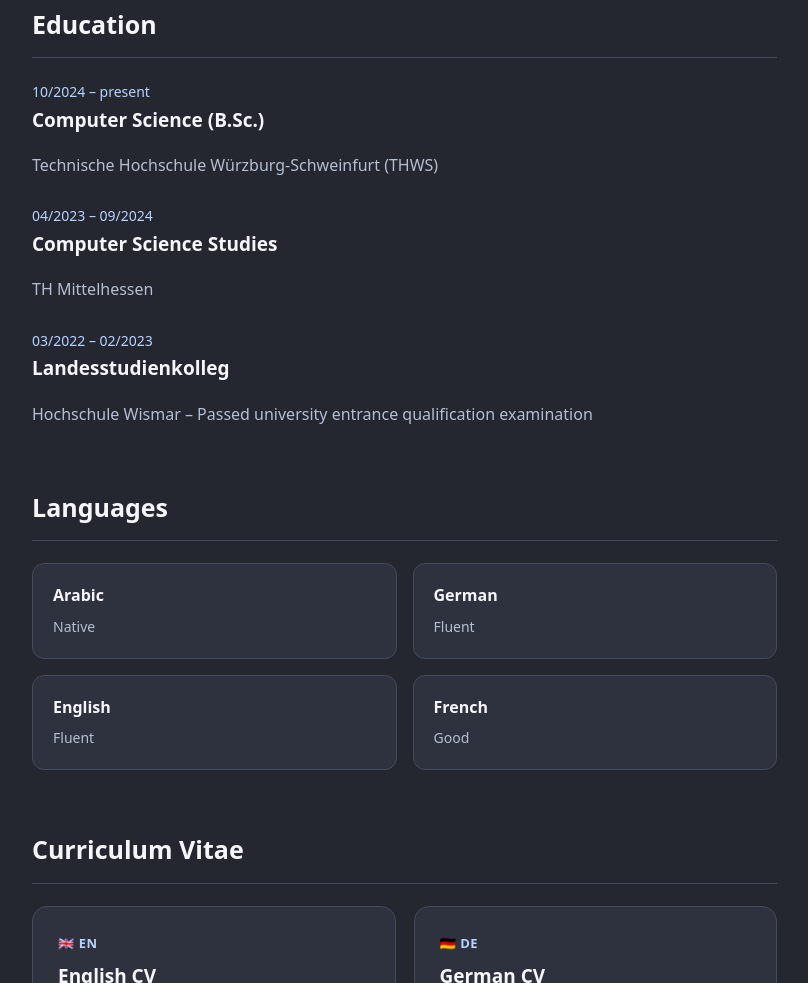
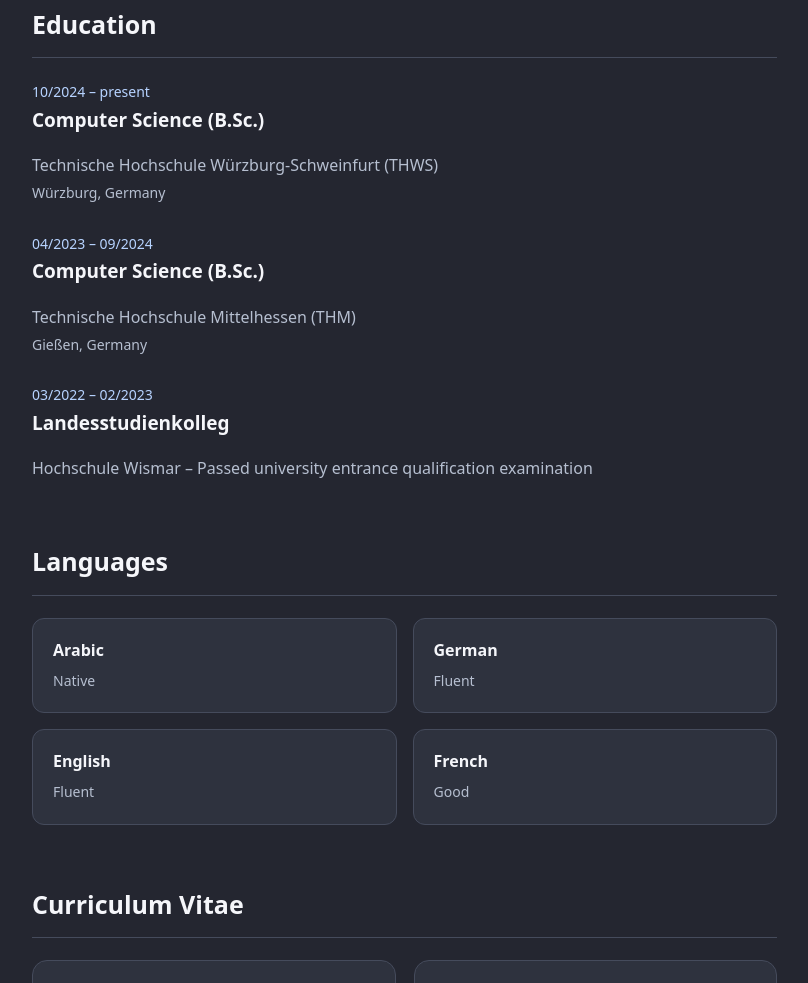
Before and after one commit to OMoumni/omar-portfolio, a plain HTML site: page index.html in a window 1280 px wide. Shown: the part 1719-2702 px from the top of the page, without its empty margins (418-1226 px from the left). Drawn offline with Linux system fonts and the light colour scheme.

Commit message:
Refine education titles and add locations
Updated education details and locations for clarity.

```diff
--- a/index.html
+++ b/index.html
@@ -261,6 +261,7 @@ nav a { display: flex; align-items: center; gap: 12px; text-align: left; padding
 nav a svg { width: 20px; height: 20px; flex-shrink: 0; fill: none; stroke: currentColor; stroke-width: 1.7; stroke-linecap: round; stroke-linejoin: round; color: var(--accent); }
 nav a:hover { background: var(--tag); }
 @media (max-width: 750px) { nav { display: flex; flex-wrap: wrap; justify-content: center; width: auto; } nav a { display: inline-flex; } }
+.education-location { font-size: 14px; }
 </style>
  </head>
  <body>
@@ -464,7 +465,8 @@ nav a:hover { background: var(--tag); }
        Informatik (B.Sc.)
       </h3>
       <p>
-       Technische Hochschule Würzburg-Schweinfurt (THWS)
+       Technische Hochschule Würzburg-Schweinfurt (THWS)<br>
+       <span class="education-location" data-i18n="thwsLocation">Würzburg, Deutschland</span>
       </p>
      </div>
      <div class="item">
@@ -472,10 +474,11 @@ nav a:hover { background: var(--tag); }
        04/2023 – 09/2024
       </div>
       <h3 data-i18n="studies">
-       Informatikstudium
+       Informatik (B.Sc.)
       </h3>
       <p>
-       TH Mittelhessen
+       Technische Hochschule Mittelhessen (THM)<br>
+       <span class="education-location" data-i18n="thmLocation">Gießen, Deutschland</span>
       </p>
      </div>
      <div class="item">
@@ -623,7 +626,9 @@ nav a:hover { background: var(--tag); }
     educationTitle:'Bildungsweg',
     currentDate:'10/2024 – heute',
     degreeTitle:'Informatik (B.Sc.)',
-    studies:'Informatikstudium',
+    studies:'Informatik (B.Sc.)',
+    thwsLocation:'Würzburg, Deutschland',
+    thmLocation:'Gießen, Deutschland',
     prep:'Hochschule Wismar – Feststellungsprüfung bestanden',
     languagesTitle:'Sprachkenntnisse',
     arabic:'Arabisch',
@@ -673,7 +678,9 @@ nav a:hover { background: var(--tag); }
     educationTitle:'Education',
     currentDate:'10/2024 – present',
     degreeTitle:'Computer Science (B.Sc.)',
-    studies:'Computer Science Studies',
+    studies:'Computer Science (B.Sc.)',
+    thwsLocation:'Würzburg, Germany',
+    thmLocation:'Gießen, Germany',
     prep:'Hochschule Wismar – Passed university entrance qualification examination',
     languagesTitle:'Languages',
     arabic:'Arabic',
```
